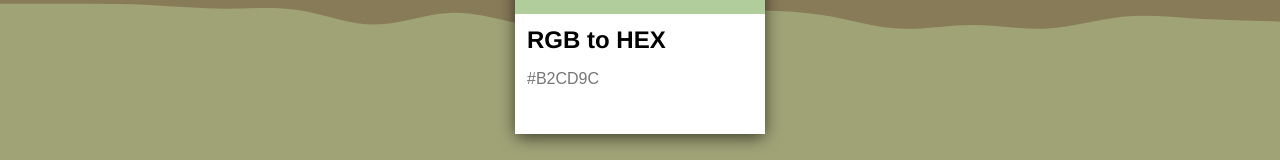
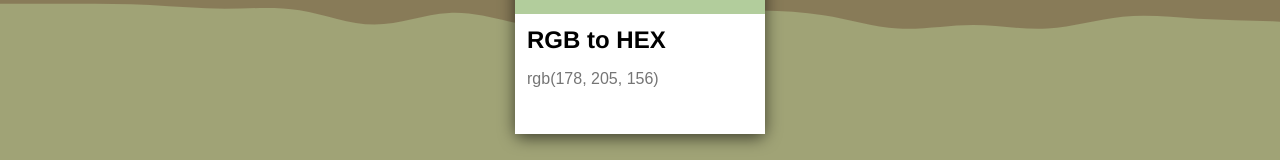
Before and after one commit to Hugotk64/colorFlip, a SvelteKit app: page /rgb-to-hex in a window 1280 px wide. Shown: the part 451-611 px from the top of the page. Built offline with nearby package versions, Linux system fonts and the light colour scheme.

Commit message:
feat: set current page and also create a placeholder to display it in the current color code.

```diff
--- a/src/routes/(colorConverter)/+layout.svelte
+++ b/src/routes/(colorConverter)/+layout.svelte
@@ -2,8 +2,16 @@
 	import { input,output,previewColor } from "$lib/stores";
 
 	import { page } from "$app/stores";
-	// run all time  if url name includes hex-to-rgb set name else other name
-	$: currentPage = $page.url.pathname.includes('hex-to-rgb') ? 'HEX to RGB' : 'RGB to HEX';
+
+	let currentPage: string;
+	let placeHolder: string;
+	// run all time
+	$: {
+		//  if url name includes hex-to-rgb set name else other name
+		currentPage = $page.url.pathname.includes('hex-to-rgb') ? 'HEX to RGB' : 'RGB to HEX';
+		// Display placeholder base in page in hex or rgb
+		placeHolder = currentPage === 'HEX to RGB' ? '#B2CD9C' : 'rgb(178, 205, 156)';
+	}
 </script>
 
 <!-- Back button to home /-->
@@ -17,7 +25,7 @@
 		<label for="input">{currentPage}</label>
 		<!-- Input element -->
 		<!-- svelte-ignore component_name_lowercase -->
-		<input type="text" id="input" bind:value={$input} placeholder="#B2CD9C" />
+		<input type="text" id="input" bind:value={$input} placeholder={placeHolder} />
 		<!-- Show the output -->
 		<!-- svelte-ignore component_name_lowercase -->
 		<output class="valueOutput" id="output" for="input">{$output}</output>
```
